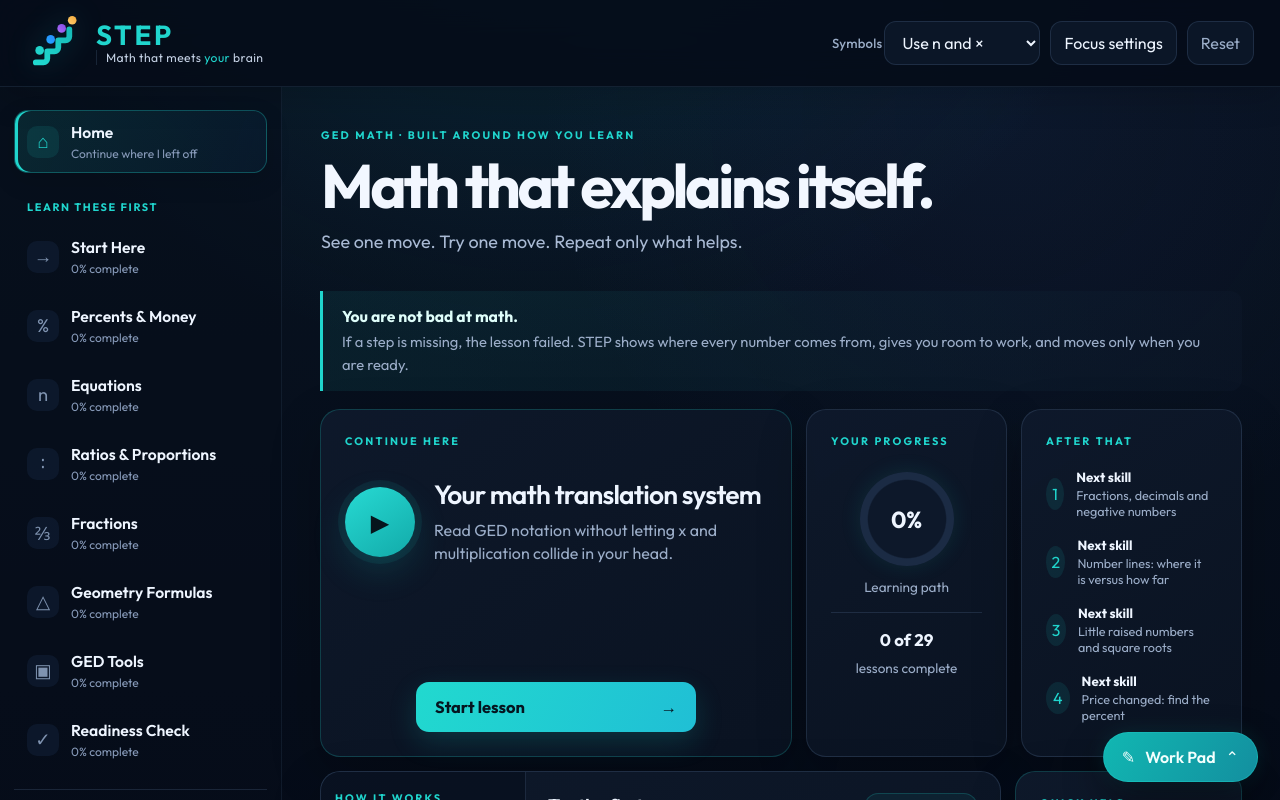
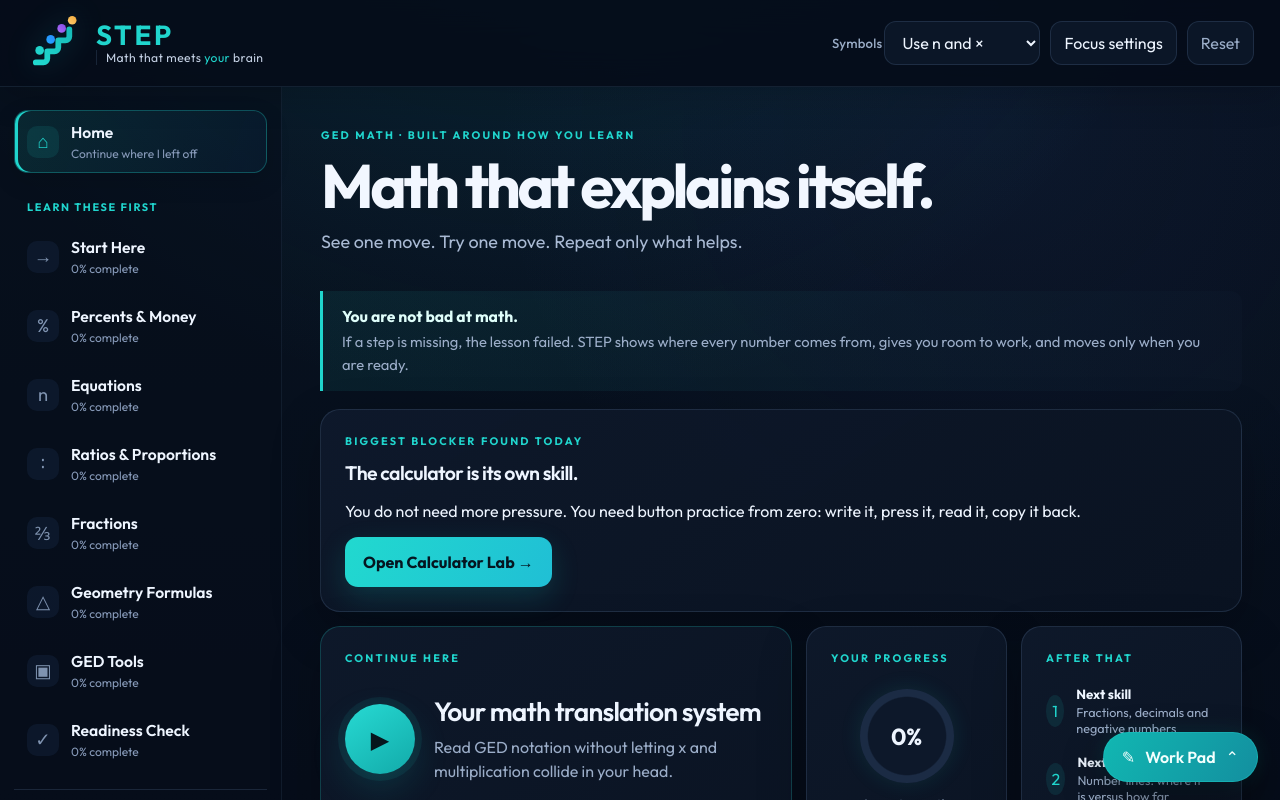
Before and after one commit to Kodaxadev/ged-math-path, a React (Vite) app: page / in a window 1280 px wide. Shown: the top 800 px of the page. Built offline with nearby package versions, Linux system fonts and the light colour scheme.

Commit message:
Surface Calculator Lab as priority home support route

```diff
--- a/src/components/Dashboard.tsx
+++ b/src/components/Dashboard.tsx
@@ -7,6 +7,7 @@ type Props = {
   lessons: Lesson[];
   progress: Progress;
   onOpenLesson: (lesson: Lesson) => void;
+  onOpenCalculatorLab: () => void;
   onDismissBreak: () => void;
 };
 
@@ -20,7 +21,7 @@ const mistakeLabels: Record<MistakeType, string> = {
   'not-sure': 'Not sure yet',
 };
 
-export function Dashboard({ modules: _modules, lessons, progress, onOpenLesson, onDismissBreak }: Props) {
+export function Dashboard({ modules: _modules, lessons, progress, onOpenLesson, onOpenCalculatorLab, onDismissBreak }: Props) {
   const percentage = completionPercent(lessons, progress);
   const next = nextLesson(lessons, progress);
   const upcoming = lessons
@@ -56,6 +57,15 @@ export function Dashboard({ modules: _modules, lessons, progress, onOpenLesson,
       <article className="manifesto" aria-label="STEP promise">
         <strong>You are not bad at math.</strong>
         <p>If a step is missing, the lesson failed. STEP shows where every number comes from, gives you room to work, and moves only when you are ready.</p>
+      </article>
+
+      <article className="panel calculator-blocker" aria-label="Calculator support">
+        <div className="calculator-blocker-copy">
+          <p className="eyebrow">BIGGEST BLOCKER FOUND TODAY</p>
+          <h2>The calculator is its own skill.</h2>
+          <p>You do not need more pressure. You need button practice from zero: write it, press it, read it, copy it back.</p>
+        </div>
+        <button type="button" className="primary calculator-lab-cta" onClick={onOpenCalculatorLab}>Open Calculator Lab <span aria-hidden="true">→</span></button>
       </article>
 
       {showBreak && (
```
